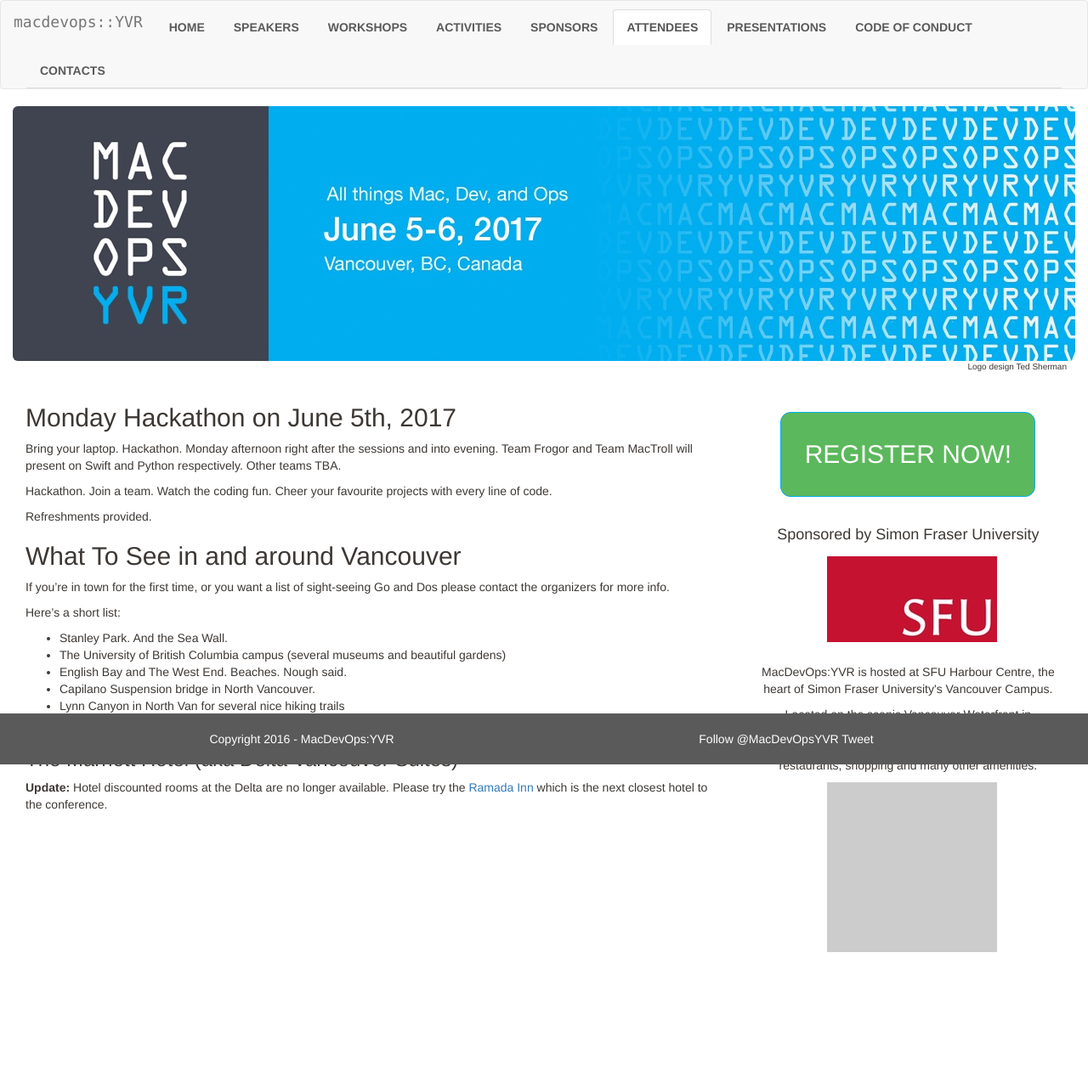
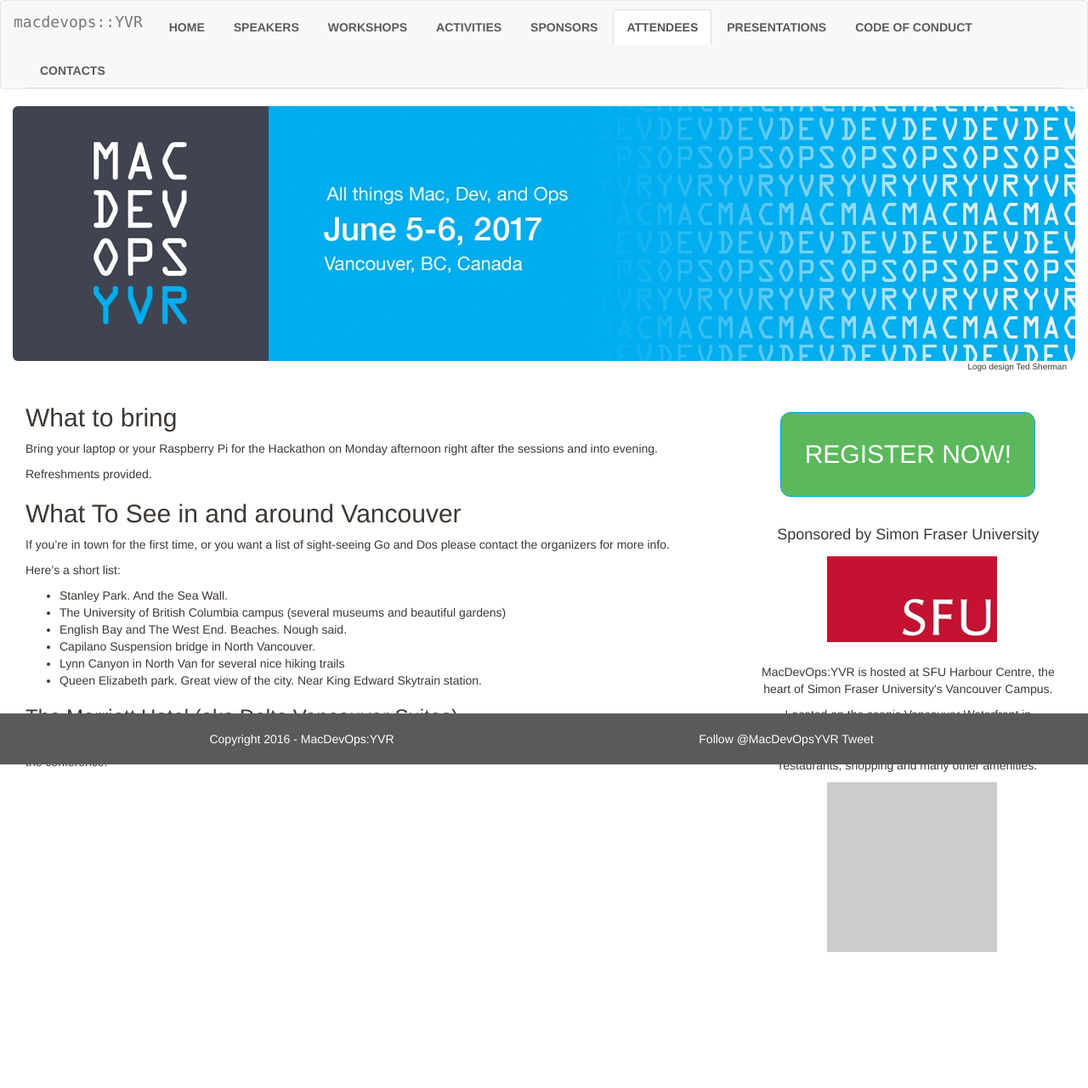
Before and after one commit to macdevopsyvr/macdevopsyvr.github.io, a Jekyll site: the page built from attendee/index.md, in a window 1280 px wide. Shown: the whole page at 85% size. Built offline with Jekyll 4.4.1, drawn with Linux system fonts in a browser that asks for light colours; comment, search, counter and statistics services are not loaded.

Commit message:
Attendee what to bring
bring your laptop Pi

```diff
--- a/attendee/index.md
+++ b/attendee/index.md
@@ -4,11 +4,9 @@
 body_id: attendee
 ---
 
-## Monday Hackathon on June 5th, 2017
+## What to bring
 
-Bring your laptop. Hackathon. Monday afternoon right after the sessions and into evening. Team Frogor and Team MacTroll will present on Swift and Python respectively. Other teams TBA.
-
-Hackathon. Join a team. Watch the coding fun. Cheer your favourite projects with every line of code.
+Bring your laptop or your Raspberry Pi for the Hackathon on Monday afternoon right after the sessions and into evening.
 
 Refreshments provided.
 
```
